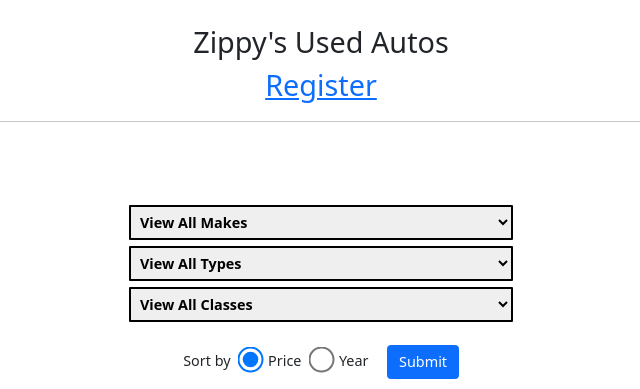
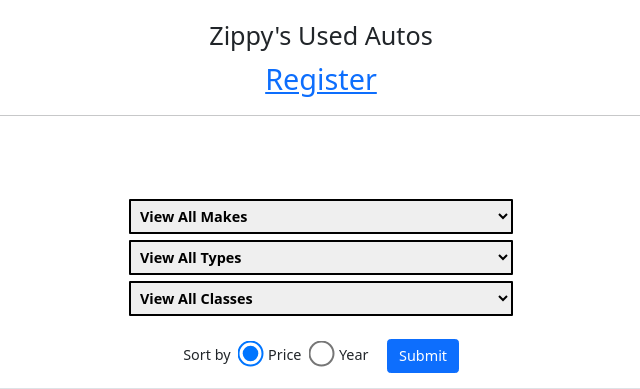
Before and after one commit to codyhinz/sessioncookies, a PHP site: page /index.php in a window 1280 px wide. Shown: the top 389 px of the page, without its empty margins (319-959 px from the left). Run offline with PHP 8.4, Linux system fonts and the light colour scheme; data comes from the database, SQL or seed files in the repository.

Commit message:
Updating style

```diff
--- a/view/header.php
+++ b/view/header.php
@@ -11,7 +11,7 @@
 <body class="container-fluid text-center">
     <main>
     <header>
-        Zippy's Used Autos
+        <h3 class="float-left">Zippy's Used Autos</h3>
         <div class="float-right">
             <?php if($action != 'register' && !isset($_SESSION['userid']) && $action != 'logout') { ?>
                 <a class="register_link" href=".?action=register">Register</a>
```
